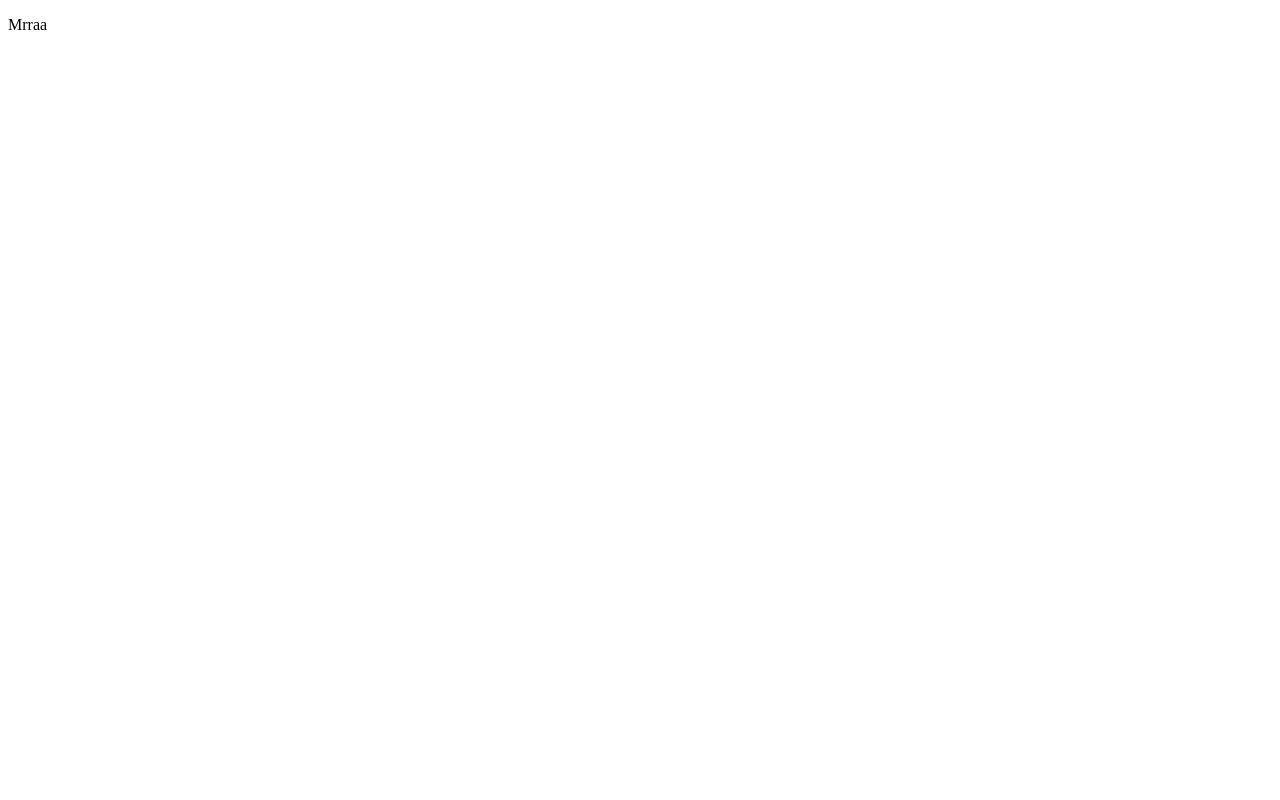
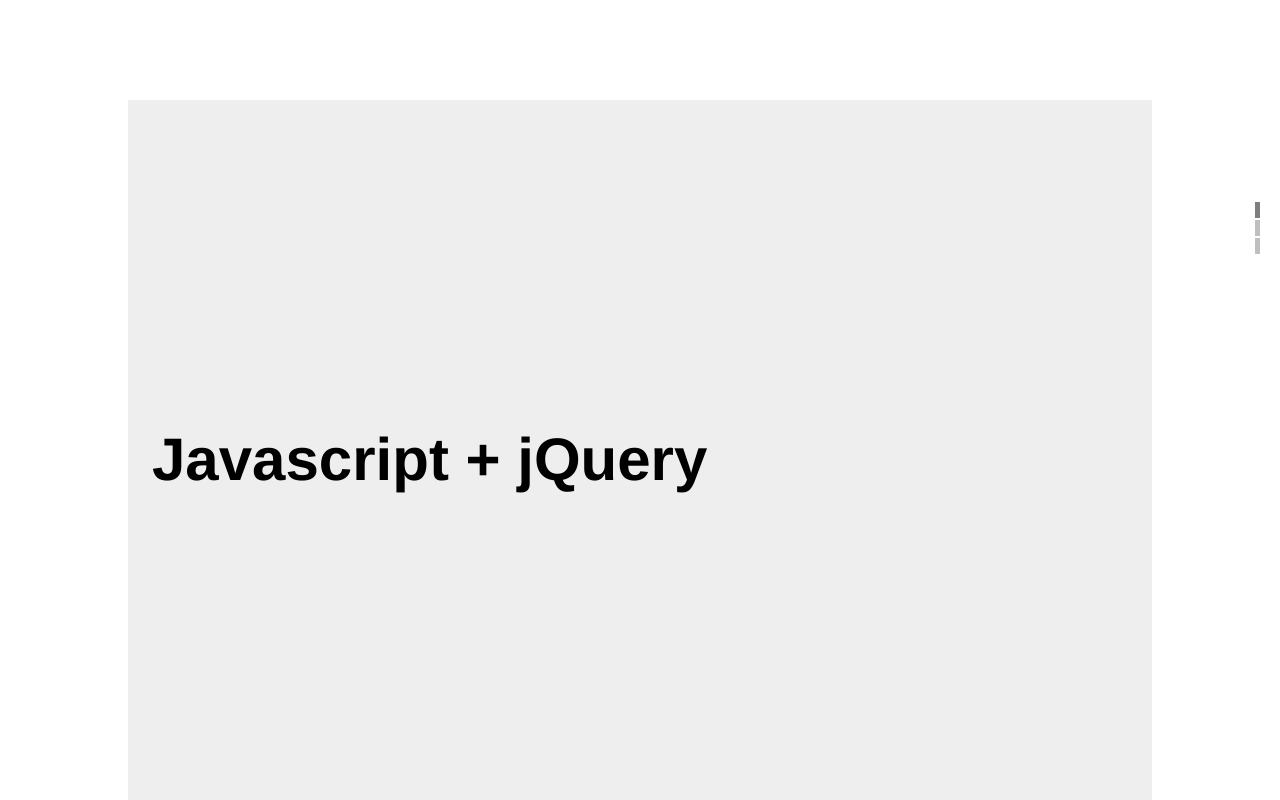
Before and after one commit to Spaxe/JS, a plain HTML site: page index.html in a window 1280 px wide. Shown: the top 800 px of the page. Drawn offline with Linux system fonts and the light colour scheme.

Commit message:
Added navigational helper to hint which page we're on.

```diff
--- a/css/style.css
+++ b/css/style.css
@@ -4,19 +4,18 @@
 }
 
 article {
+  position: relative;
   margin: 100px auto;
-  width: 1000px;
-  height: 600px;
+  width: 976px;
+  height: 720px;
   display: block;
-  background: rgba(0, 0, 0, 0.1);
-  padding: 20px;
-  box-sizing: padding-box;
-  text-align: right;
+  padding: 24px;
+  font-size: 60px;
+  background: #EEE;
 }
 
-h1 { font-size: 60px; margin-top: 30px; font-weight: bold; }
-h2 { font-size: 30px; margin-bottom: 60px; }
-p  { line-height: 48px; }
+.bold { font-weight: bold; }
+
 code {
   display: inline-block;
   box-sizing: padding-box;
@@ -27,3 +26,46 @@
   text-align: left;
   background: rgba(0, 0, 0, 0.1);
 }
+
+.top-row { position: absolute; top: 270px; }
+.mid-row { position: absolute; top: 330px; }
+.bot-row { position: absolute; top: 390px; }
+
+
+/*************************/
+/* Slide-specific styles */
+/*************************/
+.option-javascript-is {
+  width: 100px;
+  height: 100px;
+  border-radius: 50px;
+  border-bottom: 20px solid rgba(0, 0, 0, 0.2);
+  margin-left: 20px;
+  display: inline-block;
+}
+.option-javascript-is:first-child { margin-left: 350px; }
+
+/*********************/
+/* Navigation helper */
+/*********************/
+#nav {
+  position: fixed;
+  right: 0;
+  top: 200px;
+}
+
+#nav > li {
+  font-size: 12px;
+  line-height: 16px;
+  display: block;
+  height: 16px;
+  border-right: 5px solid black;
+  margin: 2px 20px 2px 0;
+  padding-right: 10px;
+  text-align: right;
+  opacity: 0.25;
+}
+
+#nav > li.active {
+  opacity: 0.5;
+}
--- a/index.html
+++ b/index.html
@@ -2,8 +2,27 @@
 <html>
   <head>
     <title>Javascript :: Interative Multimedia Design</title>
+    <link rel="stylesheet" type="text/css" href="css/reset.css">
+    <link rel="stylesheet" type="text/css" href="css/style.css">
+    <script type="text/javascript" src="js/jquery-1.8.0.min.js"></script>
+    <script type="text/javascript" src="js/present.js"></script>
   </head>
   <body>
-    <p>Mrraa</p>
+    <section id="slides">
+      <article>
+        <span class="bold mid-row">Javascript + jQuery</span>
+      </article>
+      <article>
+        <span class="top-row">Javascript is dynamic.</span>
+        <span class="bot-row">
+          <div class="option-javascript-is"></div>
+          <div class="option-javascript-is"></div>
+          <div class="option-javascript-is"></div>
+        </span>
+      </article>
+      <article>
+        This is a second slide.
+      </article>
+    </section>
   </body>
 </html>
--- /dev/null
+++ b/js/present.js
@@ -0,0 +1,34 @@
+/*
+ * Present.js
+ * Lightweight online slideshow library
+ */
+;(function($, window, document, undefined) {
+    $(document).ready(function () {
+        $('body').data('present-current', 0);
+
+        // Count the number of slides and insert nav hints
+        var slides = $('#slides article');
+        var nav = $('<ul id="nav">');
+        slides.each(function (i, x) {
+            var slide = $(x);
+            var item = $('<li>');
+            var name = slide.attr('title');
+            slide.data('number', i);
+            item.data('number', i);
+            item.html(name);
+            nav.append(item);
+        });
+        $('body').append(nav);
+
+        // Auto update current slide navigation helper
+        var slides = $('#slides article');
+        var slideHeight = slides.outerHeight();
+        window.setInterval(function () {
+            var currentScroll = $('body').scrollTop();
+            var slideNumber = Math.floor(currentScroll / slideHeight);
+            var navs = $('#nav > li');
+            navs.removeClass('active');
+            $(navs[slideNumber]).addClass('active');
+        }, 100);
+    });
+})(jQuery, window, document);
```
